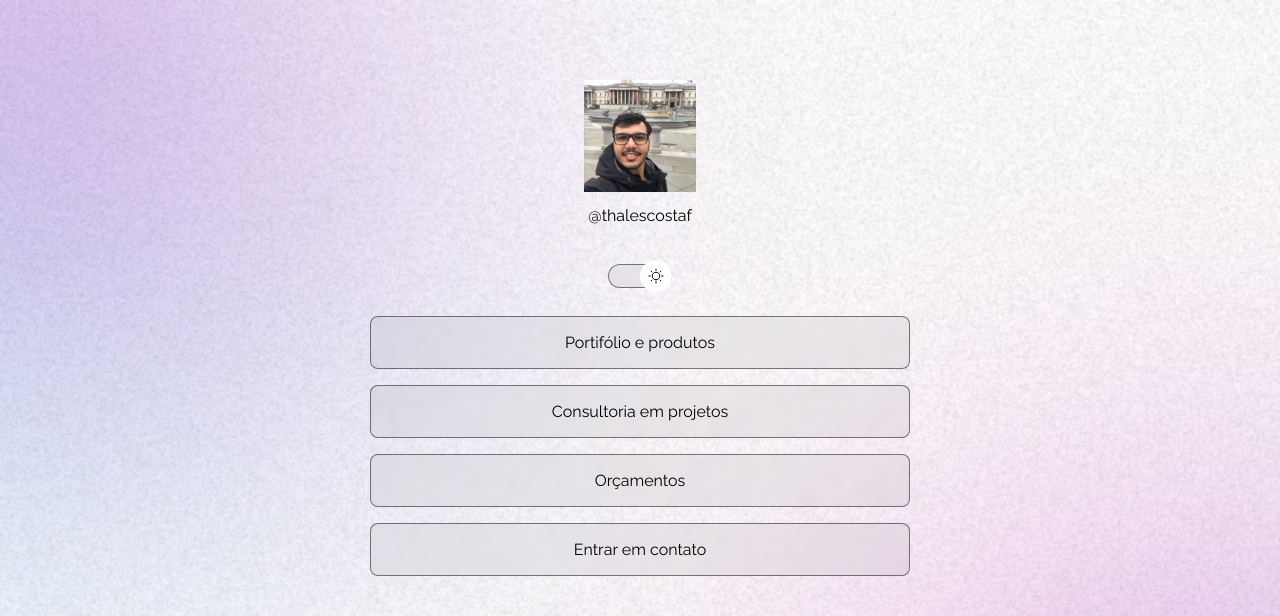
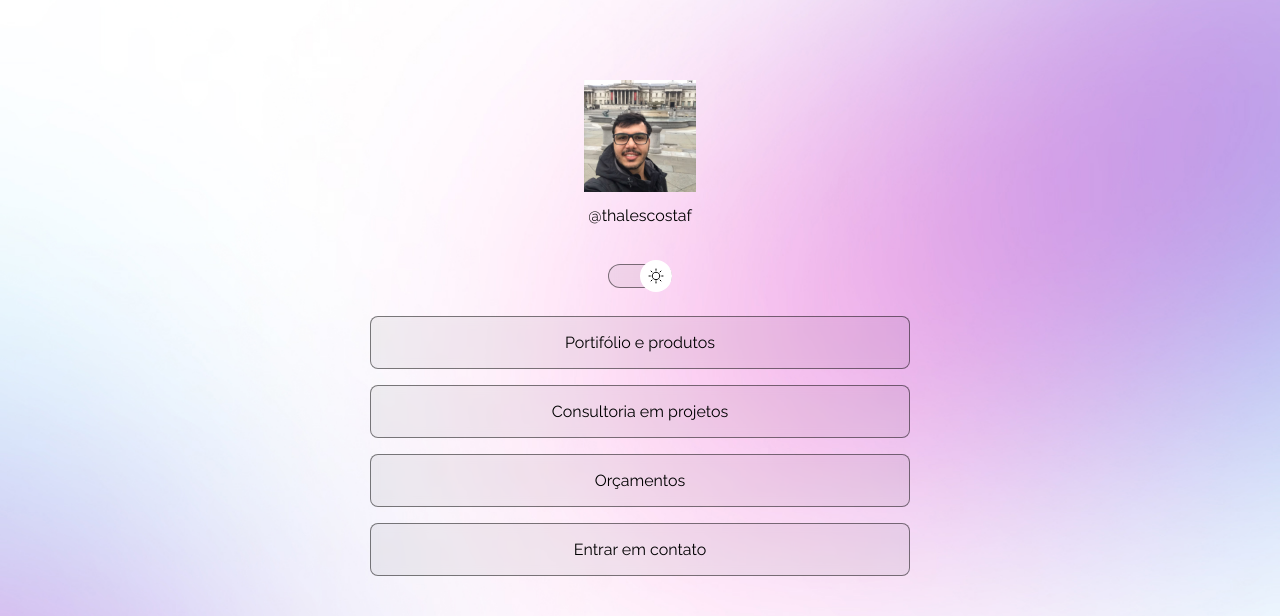
Before and after one commit to thalescostaf/portifolio, a plain HTML site: page index.html in a window 1280 px wide. Shown: the top 616 px of the page. Drawn offline with nearby package versions, Linux system fonts and the light colour scheme.

Commit message:
change backgroud based on media queries

```diff
--- a/style.css
+++ b/style.css
@@ -31,6 +31,7 @@ body{
   background-size: cover;
   */
   background: var(--bg-url) no-repeat top center/cover;
+  height: 100vh;
 
 }
 
@@ -172,3 +173,17 @@ footer {
   text-align: center;
   font-size: 14px;
 }
+
+/* media queries */
+/* Tudo que começa com @ é midia em ingles */
+@media(min-width: 700px) {
+  :root {
+    --bg-url: url(./assets.bg-desktop.jpg);
+  }
+
+  .light {
+    --bg-url: url(./assets/bg-desktop-light.jpg);
+  }
+
+
+}
```
Also changed, not shown: index.html (+1 -0 lines), assets/bg-desktop-light.jpg (added), assets/bg-desktop.jpg (added).
